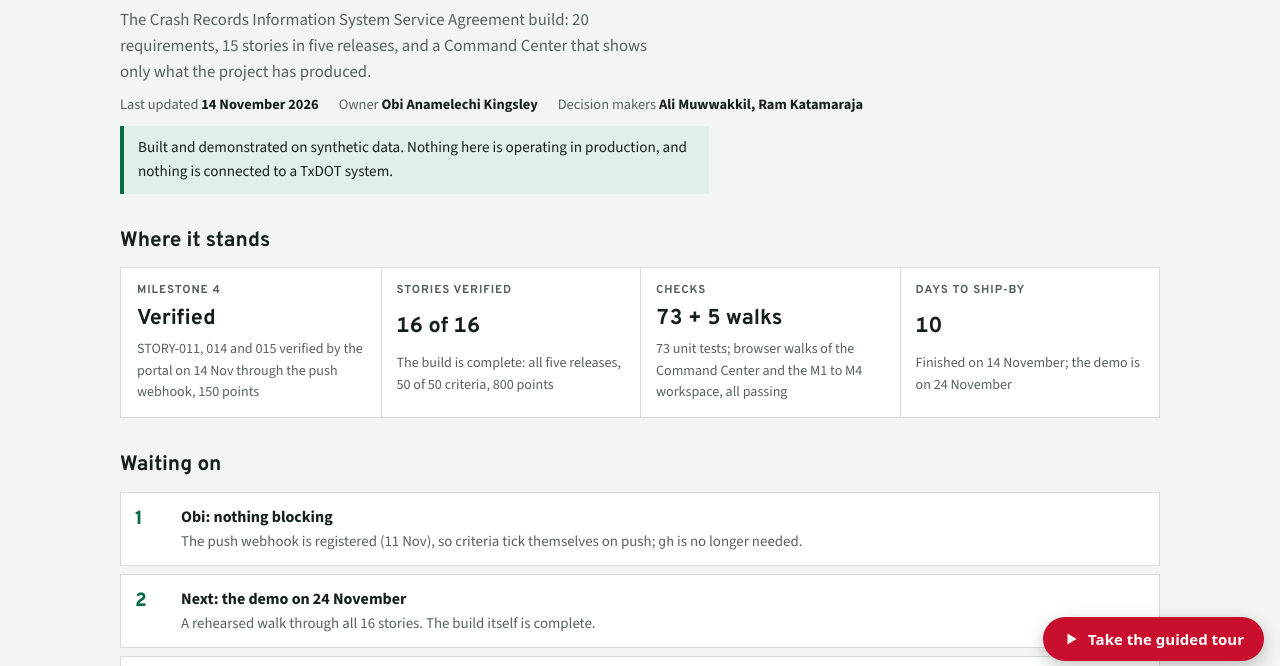
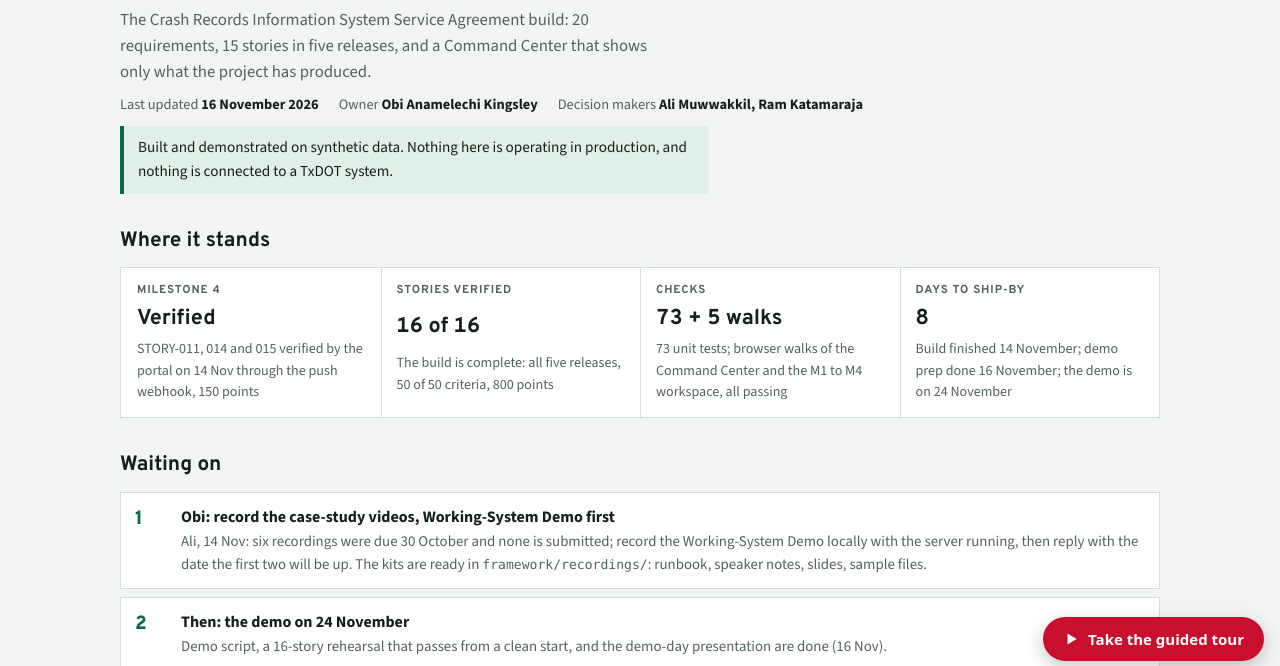
Before and after one commit to OBIANAMS04/cris-enhancement, a plain HTML site: page framework/PROJECT-FRAMEWORK.html in a window 1280 px wide. Shown: the part 123-789 px from the top of the page. Drawn offline with nearby package versions, Linux system fonts and the light colour scheme; a web font is replaced by a local one.

Commit message:
Framework: demo prep done; the six case-study recordings are now the priority (Ali, 14 Nov)
Co-Authored-By: Claude Opus 5.5 <noreply@anthropic.com>

```diff
--- a/framework/PROJECT-FRAMEWORK.html
+++ b/framework/PROJECT-FRAMEWORK.html
@@ -121,7 +121,7 @@ footer { color: var(--muted); font-size: 0.86rem; border-top: 1px solid var(--ru
     <h1>CRIS Enhancement Framework</h1>
     <p class="lede">The Crash Records Information System Service Agreement build: 20 requirements, 15 stories in five releases, and a Command Center that shows only what the project has produced.</p>
     <div class="meta">
-      <span>Last updated <strong>14 November 2026</strong></span>
+      <span>Last updated <strong>16 November 2026</strong></span>
       <span>Owner <strong>Obi Anamelechi Kingsley</strong></span>
       <span>Decision makers <strong>Ali Muwwakkil, Ram Katamaraja</strong></span>
     </div>
@@ -134,15 +134,15 @@ footer { color: var(--muted); font-size: 0.86rem; border-top: 1px solid var(--ru
       <div><span class="k">Milestone 4</span><span class="v">Verified</span><span class="n">STORY-011, 014 and 015 verified by the portal on 14 Nov through the push webhook, 150 points</span></div>
       <div><span class="k">Stories verified</span><span class="v">16 of 16</span><span class="n">The build is complete: all five releases, 50 of 50 criteria, 800 points</span></div>
       <div><span class="k">Checks</span><span class="v">73 + 5 walks</span><span class="n">73 unit tests; browser walks of the Command Center and the M1 to M4 workspace, all passing</span></div>
-      <div><span class="k">Days to ship-by</span><span class="v">10</span><span class="n">Finished on 14 November; the demo is on 24 November</span></div>
+      <div><span class="k">Days to ship-by</span><span class="v">8</span><span class="n">Build finished 14 November; demo prep done 16 November; the demo is on 24 November</span></div>
     </div>
   </section>
 
   <section aria-labelledby="you-h" data-tour="What the build is waiting on, and who has to act. This list changes after every milestone." data-tour-script="OBI: This list says who has to act. Next is the demo on 24 November. || OGE: And what does TxDOT still need to give us? || OBI: Through Ali: the solicitation's real scoring criteria, Euna access, TxDOT's risk matrix, the required reports, financial-system access, legal review of the compliance register, and the service levels.">
     <h2 id="you-h">Waiting on</h2>
     <ol class="steps">
-      <li><div><strong>Obi: nothing blocking</strong><span>The push webhook is registered (11 Nov), so criteria tick themselves on push; <code>gh</code> is no longer needed.</span></div></li>
-      <li><div><strong>Next: the demo on 24 November</strong><span>A rehearsed walk through all 16 stories. The build itself is complete.</span></div></li>
+      <li><div><strong>Obi: record the case-study videos, Working-System Demo first</strong><span>Ali, 14 Nov: six recordings were due 30 October and none is submitted; record the Working-System Demo locally with the server running, then reply with the date the first two will be up. The kits are ready in <code>framework/recordings/</code>: runbook, speaker notes, slides, sample files.</span></div></li>
+      <li><div><strong>Then: the demo on 24 November</strong><span>Demo script, a 16-story rehearsal that passes from a clean start, and the demo-day presentation are done (16 Nov).</span></div></li>
       <li><div><strong>TxDOT, through Ali: the solicitation's real scoring criteria, Euna export or API access, and TxDOT's risk matrix</strong><span>The evaluation uses a demo proposal of five weighted criteria from Texas best-value law; submissions are tracked in the workspace because no public Euna API was found.</span></div></li>
       <li><div><strong>TxDOT, through Ali: the real list of required reports, financial-system access, and legal review of the compliance register</strong><span>The reporting engine runs five demo specifications; the cost summary waits on the TxDOT financial system; the 14-rule register must be confirmed by TxDOT legal.</span></div></li>
       <li><div><strong>TxDOT, through Ali: confirm service levels and service hours</strong><span>The workspace uses proposed values (4, 8, 24 and 72 hours to a first answer; Monday to Friday 6:00 to 20:00 Central). The plan sets none.</span></div></li>
```
Also changed, not shown: 1 other file.
